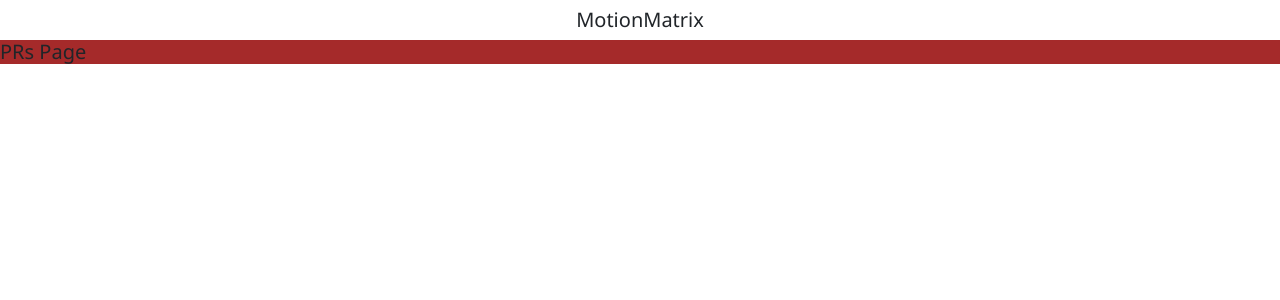
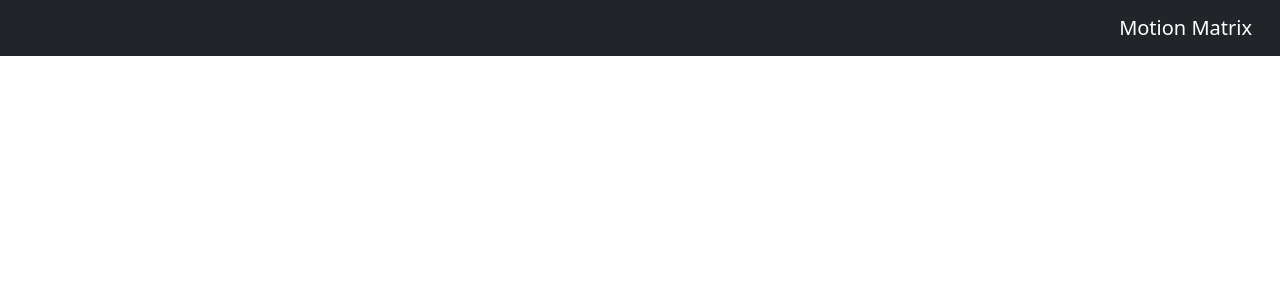
Before and after one commit to kcsheraj/Motion-Matrix, a Django app: page /prsPage/ in a window 1280 px wide. Shown: the top 300 px of the page. Run offline with Django 4.2, Linux system fonts and the light colour scheme.

Commit message:
finish layout page

```diff
--- /dev/null
+++ b/myproject/myapp/static/css/layout.css
@@ -0,0 +1,20 @@
+.navbar-brand-right-align {
+  display: flex;
+  justify-content: flex-end;
+  width: 100%;
+}
+
+#sidetask {
+  display: none;
+}
+
+.show {
+  display: block;
+}
+
+.sidetask-box {
+  width: 300px;
+  height: 600px;
+  border: 2px solid black;
+  background-color: black;
+}
--- a/myproject/myapp/static/dashboardPage.css
+++ /dev/null
@@ -1,3 +0,0 @@
-.main-container {
-  background-color: green;
-}
--- a/myproject/myapp/static/landingPage.css
+++ /dev/null
@@ -1,3 +0,0 @@
-.main-container {
-  background-color: red;
-}
--- a/myproject/myapp/static/layout.css
+++ /dev/null
@@ -1,8 +0,0 @@
-body {
-  background-color: rgb(255, 255, 255);
-  font-family: circular, "segoe ui", sans-serif;
-}
-.headder {
-  text-align: center; /* Center text */
-  margin-top: 1vh; /* Adjust as needed */
-}
--- a/myproject/myapp/templates/landingPage.html
+++ b/myproject/myapp/templates/landingPage.html
@@ -2,12 +2,10 @@
 <!-- Use this to add HTML to layout.html's <head> -->
 {% block loadInHead %}
 <!-- LINK CSS -->
-<link rel="stylesheet" type="text/css" href="{% static 'landingPage.css' %}" />
+<link rel="stylesheet" type="text/css" href="{% static 'css/landingPage.css' %}" />
 {% endblock %}
 
 <!-- Adds content to the <body> -->
 {% block content %}
-<main class="main-container">
-  <h5>Landing Page</h5>
-</main>
+
 {% endblock %}
--- a/myproject/myapp/templates/layout.html
+++ b/myproject/myapp/templates/layout.html
@@ -5,24 +5,21 @@
   <head>
     <meta charset="utf-8" />
     <meta name="viewport" content="width=device-width, initial-scale=1.0" />
-    <!-- ADDING BOOTSTRAP -->
-    <link
-      href="https://cdn.jsdelivr.net/npm/bootstrap@5.3.2/dist/css/bootstrap.min.css"
-      rel="stylesheet"
-      integrity="sha384-T3c6CoIi6uLrA9TneNEoa7RxnatzjcDSCmG1MXxSR1GAsXEV/Dwwykc2MPK8M2HN"
-      crossorigin="anonymous"
-    />
-    <!-- LINK CSS -->
-    <link rel="stylesheet" type="text/css" href="{% static 'layout.css' %}" />
-    <title>Motion Matrix</title>
-
-    {% block loadInHead %} {% endblock %}
+    <script src="https://cdn.jsdelivr.net/npm/bootstrap@5.3.2/dist/js/bootstrap.bundle.min.js" integrity="sha384-C6RzsynM9kWDrMNeT87bh95OGNyZPhcTNXj1NW7RuBCsyN/o0jlpcV8Qyq46cDfL" crossorigin="anonymous"></script>
+    <link rel="stylesheet" href="https://cdn.jsdelivr.net/npm/bootstrap-icons@1.8.1/font/bootstrap-icons.css">
+    <link href="https://cdn.jsdelivr.net/npm/bootstrap@5.3.2/dist/css/bootstrap.min.css" rel="stylesheet" integrity="sha384-T3c6CoIi6uLrA9TneNEoa7RxnatzjcDSCmG1MXxSR1GAsXEV/Dwwykc2MPK8M2HN" crossorigin="anonymous">
+    <!-- Custom CSS -->
+    <link rel="stylesheet" type="text/css" href="{% static 'css/layout.css' %}" />
+    {% block loadInHead %}
+    {% endblock %}
   </head>
-
-  <body>
-    <div class="headder">
-      <h5>MotionMatrix</h5>
-    </div>
-    {% block content %} {% endblock %}
+    <body>
+      <nav class="navbar navbar-dark bg-dark fixed-top">
+        <div class="container-fluid d-flex justify-content-end">
+          <a class="navbar-brand" href="#">Motion Matrix</a>
+        </div>
+      </nav>
+      {% block content %}
+      {% endblock %}
   </body>
 </html>
--- a/myproject/myproject/settings.py
+++ b/myproject/myproject/settings.py
@@ -11,6 +11,7 @@ https://docs.djangoproject.com/en/4.2/ref/settings/
 """
 
 from pathlib import Path
+import os
 
 # Build paths inside the project like this: BASE_DIR / 'subdir'.
 BASE_DIR = Path(__file__).resolve().parent.parent
```
Also changed, not shown: myproject/myapp/static/css/dashboardPage.css (added, +71 -0 lines), myproject/myapp/templates/dashboardPage.html (+7 -11 lines), myproject/db.sqlite3, myproject/myapp/static/css/calendarPage.css (renamed from myproject/myapp/static/calendarPage.css), myproject/myapp/static/css/exploreWorkoutsPage.css (renamed from myproject/myapp/static/exploreWorkoutsPage.css), myproject/myapp/static/css/landingPage.css (added), myproject/myapp/static/css/loginPage.css (renamed from myproject/myapp/static/loginPage.css), myproject/myapp/static/css/prsPage.css (renamed from myproject/myapp/static/prsPage.css), myproject/myapp/static/css/workoutRoutinePage.css (renamed from myproject/myapp/static/workoutRoutinePage.css).
